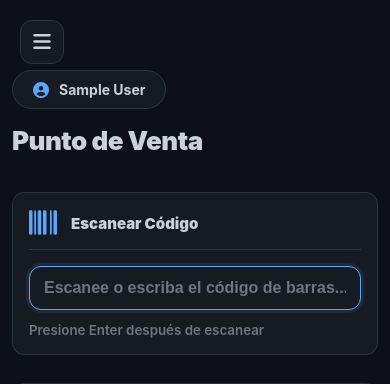
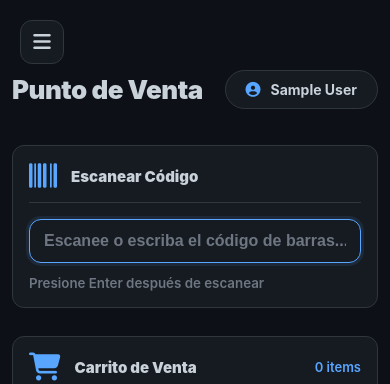
Before and after one commit to Alvaro-Calleros/papeleria-pos-sigma, a PHP site: page / in a window 390 px wide. Shown: the top 384 px of the page. Run offline with PHP 8.4, Linux system fonts and the light colour scheme; the visitor is signed in with stand-in values (Sample User, id 1); data that the repository does not hold is empty.

Commit message:
fix(responsive): mantener header en una línea en móvil/tablet

```diff
--- a/assets/css/styles.css
+++ b/assets/css/styles.css
@@ -1067,23 +1067,23 @@ textarea.form-control {
     }
 
     .header {
-        flex-direction: column;
-        align-items: stretch;
-        gap: 16px;
+        flex-direction: row-reverse;
+        align-items: center;
+        gap: 12px;
+        flex-wrap: wrap;
     }
 
     .user-header {
         width: auto;
-        padding: 12px 24px;
-        align-self: flex-start;
+        padding: 10px 20px;
     }
 
     .user-name {
-        font-size: 15px;
+        font-size: 14px;
     }
 
     .user-name i {
-        font-size: 16px;
+        font-size: 15px;
     }
 
     .card {
```
